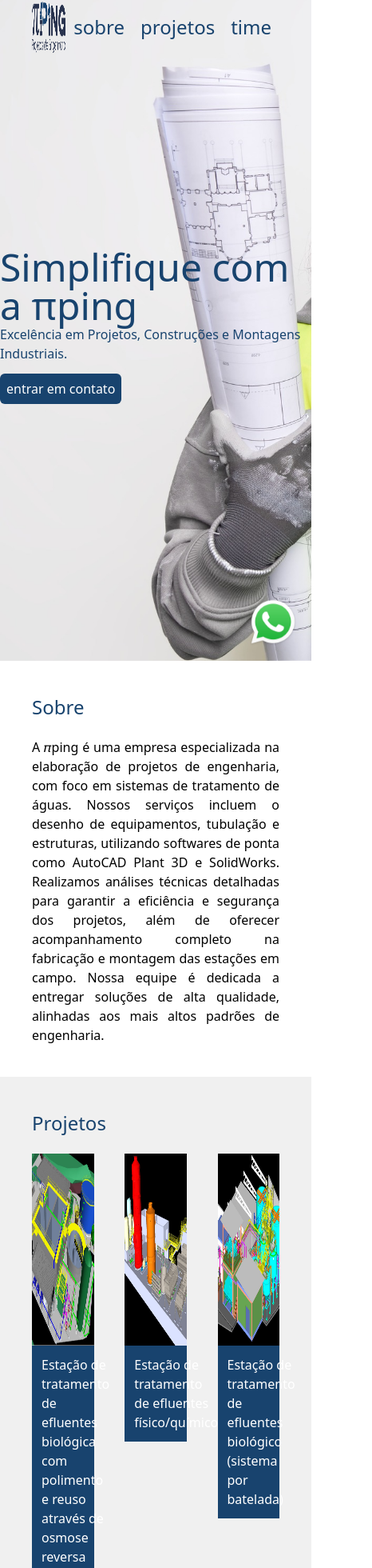
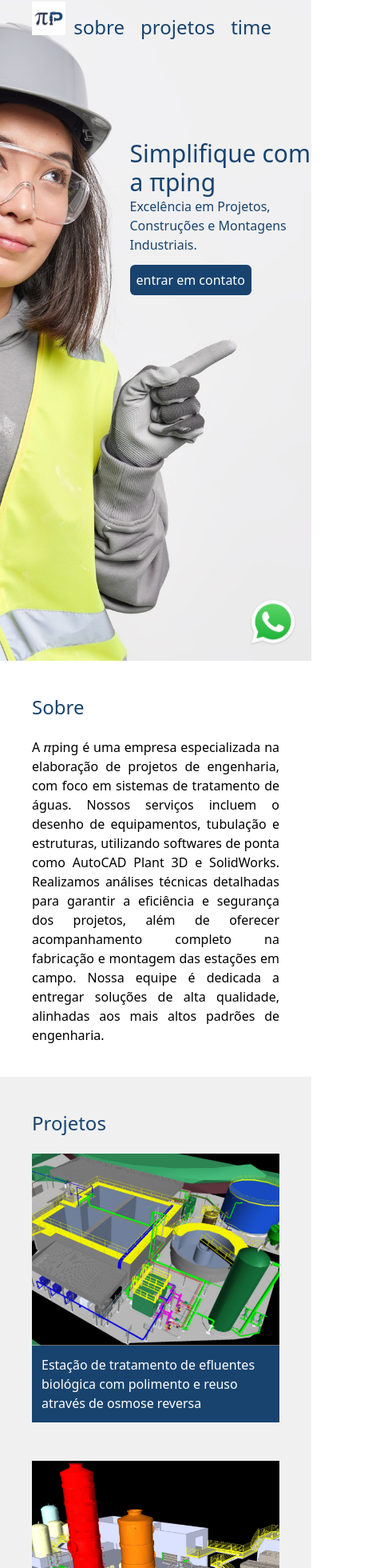
Before and after one commit to saulorodriguesm/piping, a React (Vite) app: page / in a window 390 px wide. Shown: the part 18-1978 px from the top of the page at 80% size, 466 px wide, since content can reach past the window. Built offline with nearby package versions, Linux system fonts and the light colour scheme.

Commit message:
feat: responsive adjustment at components

```diff
--- a/src/assets/Assets.tsx
+++ b/src/assets/Assets.tsx
@@ -3,15 +3,13 @@ import logoFooter from "./logo.png";
 import whatsappIcon from "./whatsapp.png";
 import instagramIcon from "./instagram.png";
 import linkedinIcon from "./linkedin.png";
-
-import profileTemp from "./colaborador1.jpg";
-import projetoTemp from "./img.jpeg";
 import projeto1 from "./projeto1.png";
 import projeto2 from "./projeto2.png";
 import projeto3 from "./projeto3.png";
 import projeto4 from "./projeto4.png";
 import projeto5 from "./projeto5.png";
 import projeto6 from "./projeto6.png";
+import logoMobile from "./logomobile.png";
 
 const icons = {
   blueLogo: logoHeader,
@@ -19,14 +17,13 @@ const icons = {
   whatsapp: whatsappIcon,
   instagram: instagramIcon,
   linkedin: linkedinIcon,
-  profile: profileTemp,
-  project: projetoTemp,
   project1: projeto1,
   project2: projeto2,
   project3: projeto3,
   project4: projeto4,
   project5: projeto5,
   project6: projeto6,
+  mobileLogo: logoMobile,
 };
 
 export default icons;
--- a/src/components/Banner.tsx
+++ b/src/components/Banner.tsx
@@ -3,13 +3,13 @@ import Contact from "./Contact";
 
 const Banner = () => {
   return (
-    <div className="bg-cover bg-worker h-screen">
+    <div className="bg-worker h-screen bg-cover bg-mobile md:bg-initial">
       <div className="max-w-screen-xl m-auto flex items-center h-full justify-end">
-        <div className="">
+        <div className="absolute right-0 top-48 w-7/12 md:static md:w-5/12">
           {" "}
           <div className="mb-5">
             {" "}
-            <h1 className="text-5xl">Simplifique com a πping</h1>
+            <h1 className="text-3xl md:text-5xl">Simplifique com a πping</h1>
             <h2 className="text-1xl">
               Excelência em Projetos, Construções e Montagens Industriais.
             </h2>{" "}
--- a/src/components/Header.tsx
+++ b/src/components/Header.tsx
@@ -6,7 +6,7 @@ const Header = () => {
       <div className="h-full max-w-screen-xl m-auto flex justify-between w-full">
         <div className="h-full">
           {" "}
-          <img className="h-full" src={Assets.blueLogo} />
+          {window.innerWidth > 768 ? <img className="h-full" src={Assets.blueLogo} /> : <img src={Assets.mobileLogo}/>}
         </div>
 
         <div className="flex items-center">
--- a/src/sections/Projects.tsx
+++ b/src/sections/Projects.tsx
@@ -5,21 +5,21 @@ const Projects = () => {
     <div id="projects" className="p-10 bg-off-white">
       <div className="max-w-screen-xl m-auto ">
         <h3> Projetos </h3>
-        <div className="flex justify-between mb-20">
-          <div className="w-1/4 ">
+        <div className="md:flex justify-between md:mb-20">
+          <div className=" mb-12 md:w-1/4 md:mb-0">
             <img className="h-60 w-full" src={Assets.project1} />
             <div className="bg-piping-blue text-white w-full p-3 min-h-24 flex items-center">
               Estação de tratamento de efluentes biológica com polimento e reuso
               através de osmose reversa{" "}
             </div>
           </div>
-          <div className="w-1/4">
+          <div className=" mb-12 md:w-1/4 md:mb-0">
             <img className="h-60 w-full" src={Assets.project2} />
             <div className="bg-piping-blue text-white w-full p-3 min-h-24 flex items-center">
               Estação de tratamento de efluentes físico/químico
             </div>
           </div>{" "}
-          <div className="w-1/4">
+          <div className=" mb-12 md:w-1/4 md:mb-0">
             <img className="h-60 w-full" src={Assets.project3} />
             <div className="bg-piping-blue text-white w-full p-3 min-h-24 flex items-center">
               Estação de tratamento de efluentes biológico (sistema por
@@ -27,20 +27,20 @@ const Projects = () => {
             </div>
           </div>
         </div>
-        <div className="flex justify-between">
-          <div className="w-1/4">
+        <div className="md:flex justify-between">
+          <div className=" mb-12 md:w-1/4 md:mb-0">
             <img className="w-full h-60" src={Assets.project4} />
             <div className="bg-piping-blue text-white w-full p-3 min-h-24 flex items-center">
               Unidade móvel de tratamento de água
             </div>
           </div>
-          <div className="w-1/4">
+          <div className=" mb-12 md:w-1/4 md:mb-0">
             <img className="h-60 w-full" src={Assets.project5} />
             <div className="bg-piping-blue text-white w-full p-3 min-h-24 flex items-center">
               Estação de tratamento de água
             </div>
           </div>{" "}
-          <div className="w-1/4">
+          <div className=" mb-12 md:w-1/4 md:mb-0">
             <img className="h-60 w-full" src={Assets.project6} />
             <div className="bg-piping-blue text-white w-full p-3 min-h-24 flex items-center">
               Estação de tratamento de efluentes com alto teor de sílica
--- a/src/sections/Team.tsx
+++ b/src/sections/Team.tsx
@@ -12,7 +12,7 @@ const Team = () => {
           multidisciplinar e dedicada, estamos preparados para enfrentar
           desafios complexos e entregar resultados excepcionais em todos os
           nossos empreendimentos de engenharia. Conheça um pouco deles abaixo:
-          <div className="flex w-100 mt-10">
+          <div className="md:flex w-100 mt-10">
             <img
               className="border-solid border-2 border-piping-blue rounded-lg mb-6 w-72 h-72 "
               src={Assets.profile}
@@ -37,7 +37,7 @@ const Team = () => {
               </div>
             </div>
           </div>
-          <div className="flex justify-end text-right">
+          <div className="md:flex justify-end text-right">
             <div className="mr-6 font-bold">
               {" "}
               <div>Paulo Silva </div>
--- a/tailwind.config.js
+++ b/tailwind.config.js
@@ -13,6 +13,10 @@ export default {
         "off-white": "#f0f0f0",
         "piping-blue": "#18436e",
       },
+      backgroundPosition: {
+        mobile: "65%",
+        initial: "initial",
+      },
       borderColor: {
         "piping-blue": "#18436e",
       },
```
Also changed, not shown: src/assets/img.jpeg (deleted), src/assets/logomobile.png (added).
